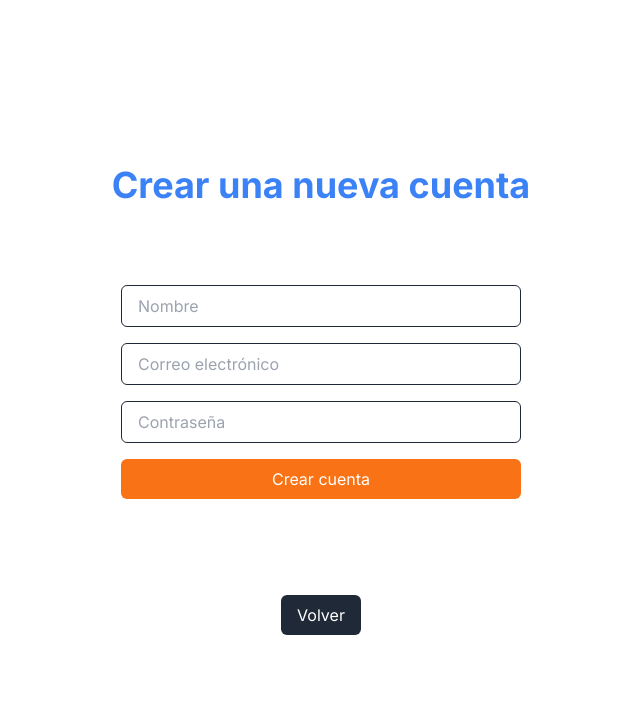
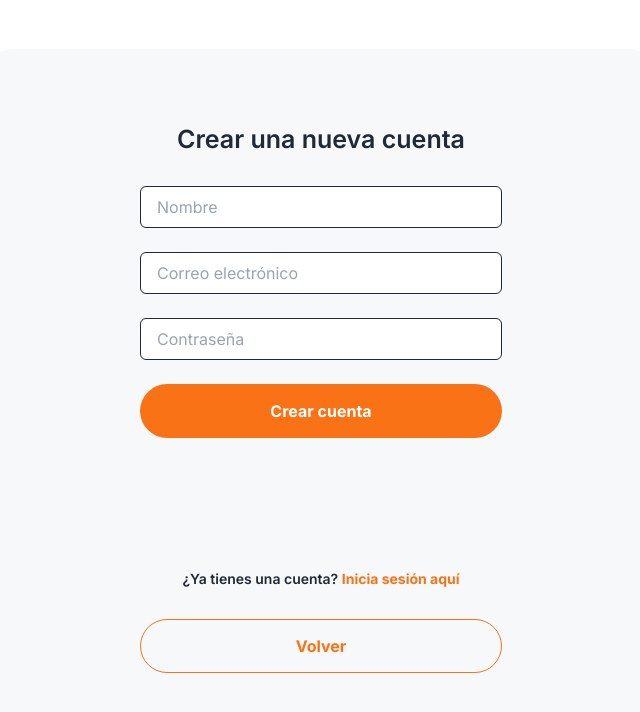
Before and after one commit to No-Country-simulation/c19-137-m-node-react, a Next.js app in the folder frontend/: page / in a window 1280 px wide. Both pictures are taken after a click on the button "Crear cuenta". Shown: the top 712 px of the page, without its empty margins (319-959 px from the left). Built offline with nearby package versions, Linux system fonts and the light colour scheme.

Commit message:
lo logro señor

```diff
--- /dev/null
+++ b/frontend/src/app/CreateAccountPage.tsx
@@ -0,0 +1,54 @@
+import React from 'react';
+
+interface CreateAccountPageProps {
+  setPage: (page: 'home' | 'create' | 'login') => void;
+}
+
+const CreateAccountPage: React.FC<CreateAccountPageProps> = ({ setPage }) => {
+  return (
+    <div className="flex items-center justify-center min-h-screen bg-white relative">
+      <div
+        className="absolute bg-[#F7F8F9] rounded-[32px]"
+        style={{ width: '678px', height: '699px', left: 'calc(50% - 678px/2)', top: 'calc(50% - 699px/2 - 2px)' }}
+      >
+        <div
+          className="flex flex-col items-center justify-center gap-[32px]"
+          style={{ width: '362px', height: '549px', position: 'absolute', left: 'calc(50% - 362px/2)', top: 'calc(50% - 549px/2 + 0.5px)' }}
+        >
+          <h1
+            className="font-semibold text-[25px] leading-[30px] text-center text-[#1F2937]"
+            style={{ width: '362px', height: '30px' }}
+          >
+            Crear una nueva cuenta
+          </h1>
+          <form className="flex flex-col gap-[24px]" style={{ width: '362px', height: '438px' }}>
+            <input type="text" placeholder="Nombre" className="px-4 py-2 border border-[#1F2937] rounded-md" />
+            <input type="email" placeholder="Correo electrónico" className="px-4 py-2 border border-[#1F2937] rounded-md" />
+            <input type="password" placeholder="Contraseña" className="px-4 py-2 border border-[#1F2937] rounded-md" />
+            <button type="submit" className="relative flex items-center justify-center px-8 py-4 bg-[#F97316] rounded-full text-white font-bold" style={{ height: '54px' }}>
+              Crear cuenta
+            </button>
+          </form>
+          <p className="text-[#1F2937] text-center text-[14px] font-semibold leading-[17px] mt-4" style={{ width: '362px', height: '17px' }}>
+            ¿Ya tienes una cuenta?{' '}
+            <button
+              className="text-[#F97316] font-bold"
+              onClick={() => setPage('login')}
+            >
+              Inicia sesión aquí
+            </button>
+          </p>
+          <button
+            className="relative flex items-center justify-center px-8 py-4 border border-[#F97316] rounded-full text-[#F97316] font-bold"
+            style={{ width: '362px', height: '54px' }}
+            onClick={() => setPage('home')}
+          >
+            Volver
+          </button>
+        </div>
+      </div>
+    </div>
+  );
+};
+
+export default CreateAccountPage;
--- /dev/null
+++ b/frontend/src/app/LoginAccountPage.tsx
@@ -0,0 +1,73 @@
+import React from 'react';
+
+type LoginAccountPageProps = {
+  setPage: React.Dispatch<React.SetStateAction<'home' | 'create' | 'login'>>;
+};
+
+const LoginAccountPage: React.FC<LoginAccountPageProps> = ({ setPage }) => {
+  return (
+    <div className="flex items-center justify-center min-h-screen bg-white relative">
+      <div
+        className="absolute bg-[#F7F8F9] rounded-[32px]"
+        style={{ width: '678px', height: '699px', left: 'calc(50% - 678px/2)', top: 'calc(50% - 699px/2 - 2px)' }}
+      >
+        <div
+          className="flex flex-col items-center justify-center gap-[32px]"
+          style={{ width: '362px', height: '549px', position: 'absolute', left: 'calc(50% - 362px/2)', top: 'calc(50% - 549px/2 + 0.5px)' }}
+        >
+          <h1
+            className="font-semibold text-[25px] leading-[30px] text-center text-[#1F2937]"
+            style={{ width: '362px', height: '30px' }}
+          >
+            Inicia sesión
+          </h1>
+          <div className="flex flex-col items-start gap-[24px]" style={{ width: '362px', height: '438px' }}>
+            <div className="flex flex-col items-start gap-[24px]" style={{ width: '362px', height: '172px' }}>
+              <button className="flex flex-row items-center justify-center w-full h-[56px] px-8 py-4 gap-2 bg-white border border-[#1F2937] rounded-full">
+                <img src="/path-to-google-icon.png" alt="Google Icon" className="w-6 h-6" />
+                <span className="text-lg font-semibold text-[#1F2937]">Iniciar sesión con Google</span>
+              </button>
+              <button className="flex flex-row items-center justify-center w-full h-[54px] px-8 py-4 gap-2 bg-white border border-[#1F2937] rounded-full">
+                <img src="/path-to-apple-icon.png" alt="Apple Icon" className="w-6 h-5" />
+                <span className="text-lg font-semibold text-[#1F2937]">Iniciar sesión con Apple</span>
+              </button>
+            </div>
+            <div className="flex flex-row items-center gap-3 w-full h-[22px]">
+              <hr className="w-[168.5px] border border-[#D9D9D9]" />
+              <span className="text-xl font-medium text-[#000000]">o</span>
+              <hr className="w-[154px] border border-[#D9D9D9]" />
+            </div>
+            <div className="flex flex-col items-start gap-[48px]" style={{ width: '362px', height: '242px' }}>
+              <div className="flex flex-row items-center justify-center px-10 py-4 gap-2 border border-[#000000] rounded-md" style={{ height: '54px' }}>
+                <input
+                  type="email"
+                  placeholder="Correo electrónico"
+                  className="flex-grow font-semibold text-[#1F2937] text-[18px] leading-[22px] focus:outline-none"
+                  style={{ height: '22px' }}
+                />
+              </div>
+              <button
+                type="submit"
+                className="relative flex items-center justify-center px-8 py-4 bg-[#F97316] rounded-full text-white font-bold mt-4"
+                style={{ width: '362px', height: '54px' }}
+              >
+                Siguiente
+              </button>
+              <button
+                className="relative flex items-center justify-center px-8 py-4 border border-[#F97316] rounded-full text-[#F97316] font-bold"
+                style={{ width: '362px', height: '54px' }}
+              >
+                ¿Olvidaste tu contraseña?
+              </button>
+            </div>
+            <p className="text-center font-semibold text-[#1F2937] mt-4" style={{ width: '362px', height: '17px', fontSize: '14px' }}>
+              ¿No tienes cuenta? <a href="/register" className="text-[#F97316]">Regístrate</a>
+            </p>
+          </div>
+        </div>
+      </div>
+    </div>
+  );
+};
+
+export default LoginAccountPage;
--- a/frontend/src/app/page.tsx
+++ b/frontend/src/app/page.tsx
@@ -1,14 +1,21 @@
 "use client";
 
 import React, { useState } from 'react';
+import CreateAccountPage from './CreateAccountPage';
+import LoginAccountPage from './LoginAccountPage';
 
 const HomePage = () => {
-  const [showCreateAccount, setShowCreateAccount] = useState(false);
+  const [page, setPage] = useState<'home' | 'create' | 'login'>('home');
 
+  const renderPage = () => {
+    switch (page) {
+      case 'create':
+        return <CreateAccountPage setPage={setPage} />;
+      case 'login':
+        return <LoginAccountPage setPage={setPage} />;
+      default:
         return (
           <div className="flex min-h-screen overflow-y-scroll bg-white relative">
-      {!showCreateAccount ? (
-        <>
             {/* Sección del 50% - Imagen */}
             <div className="relative w-1/2 flex items-center justify-center lg:block hidden">
               <div
@@ -22,7 +29,6 @@ const HomePage = () => {
                 }}
               ></div>
             </div>
-
             {/* Sección del 50% - Contenido */}
             <div className="w-full lg:w-1/2 flex flex-col items-start justify-center gap-20 p-8 lg:relative">
               <div className="flex flex-col items-start gap-8 w-full lg:w-[559px] lg:h-[155px]">
@@ -33,7 +39,6 @@ const HomePage = () => {
                   Únete a nuestra comunidad
                 </h2>
               </div>
-
               <div className="flex flex-col items-start gap-16 w-full lg:w-[362px] lg:h-[437px]">
                 <div className="flex flex-col items-start gap-6 w-full lg:w-[362px] lg:h-[287px]">
                   <div className="flex flex-col items-start gap-6 w-full lg:w-[362px] lg:h-[172px]">
@@ -42,65 +47,46 @@ const HomePage = () => {
                         <img src="/path-to-google-icon.png" alt="Google Icon" className="w-6 h-6" />
                         <span className="text-lg font-semibold text-[#1F2937]">Registrarse con Google</span>
                       </button>
-
                       <button className="flex flex-row items-center justify-center w-full lg:w-[362px] h-[54px] px-8 py-4 gap-2 bg-white border border-[#1F2937] rounded-full">
                         <img src="/path-to-apple-icon.png" alt="Apple Icon" className="w-6 h-5" />
                         <span className="text-lg font-semibold text-[#1F2937]">Registrarse con Apple</span>
                       </button>
                     </div>
-
                     <div className="flex flex-row items-center gap-3 w-full lg:w-[362px] lg:h-[22px]">
                       <hr className="w-[168.5px] border border-[#D9D9D9]" />
                       <span className="text-xl font-medium text-[#000000]">o</span>
                       <hr className="w-[154px] border border-[#D9D9D9]" />
                     </div>
-
                     <button
                       className="flex flex-row items-center justify-center w-full lg:w-[362px] h-[54px] px-8 py-4 bg-[#F97316] rounded-full"
-                    onClick={() => setShowCreateAccount(true)}
+                      onClick={() => setPage('create')}
                     >
                       <span className="text-lg font-bold text-white">Crear cuenta</span>
                     </button>
-
                     <p className="text-xs text-[#000000]">
                       Al registrarte, aceptas los Términos de servicio y la Política de privacidad, incluida la política de Uso de Cookies
                     </p>
                   </div>
                 </div>
-
                 <div className="flex flex-col items-start gap-2 w-full lg:w-[362px] lg:h-[86px]">
                   <span className="text-xl font-semibold text-[#1F2937]">
                     ¿Ya tienes una cuenta?
                   </span>
-                <button className="flex flex-row items-center justify-center w-full lg:w-[362px] h-[54px] px-8 py-4 border border-[#F97316] rounded-full">
+                  <button
+                    className="flex flex-row items-center justify-center w-full lg:w-[362px] h-[54px] px-8 py-4 border border-[#F97316] rounded-full"
+                    onClick={() => setPage('login')}
+                  >
                     <span className="text-lg font-bold text-[#F97316]">Iniciar sesión</span>
                   </button>
                 </div>
               </div>
             </div>
-        </>
-      ) : (
-        <div className="w-full flex flex-col items-center justify-center gap-20 p-8">
-          <h1 className="text-4xl font-bold text-[#3B82F6]">Crear una nueva cuenta</h1>
-          {/* Aquí puedes agregar el formulario de creación de cuenta */}
-          <form className="flex flex-col gap-4 w-full lg:w-[400px]">
-            <input type="text" placeholder="Nombre" className="px-4 py-2 border border-[#1F2937] rounded-md" />
-            <input type="email" placeholder="Correo electrónico" className="px-4 py-2 border border-[#1F2937] rounded-md" />
-            <input type="password" placeholder="Contraseña" className="px-4 py-2 border border-[#1F2937] rounded-md" />
-            <button type="submit" className="px-4 py-2 bg-[#F97316] text-white rounded-md">
-              Crear cuenta
-            </button>
-          </form>
-          <button
-            className="mt-4 px-4 py-2 bg-[#1F2937] text-white rounded-md"
-            onClick={() => setShowCreateAccount(false)}
-          >
-            Volver
-          </button>
-        </div>
-      )}
           </div>
         );
+    }
+  };
+
+  return renderPage();
 };
 
 export default HomePage;
```
Lines whose indentation alone changed are shown as unchanged.
